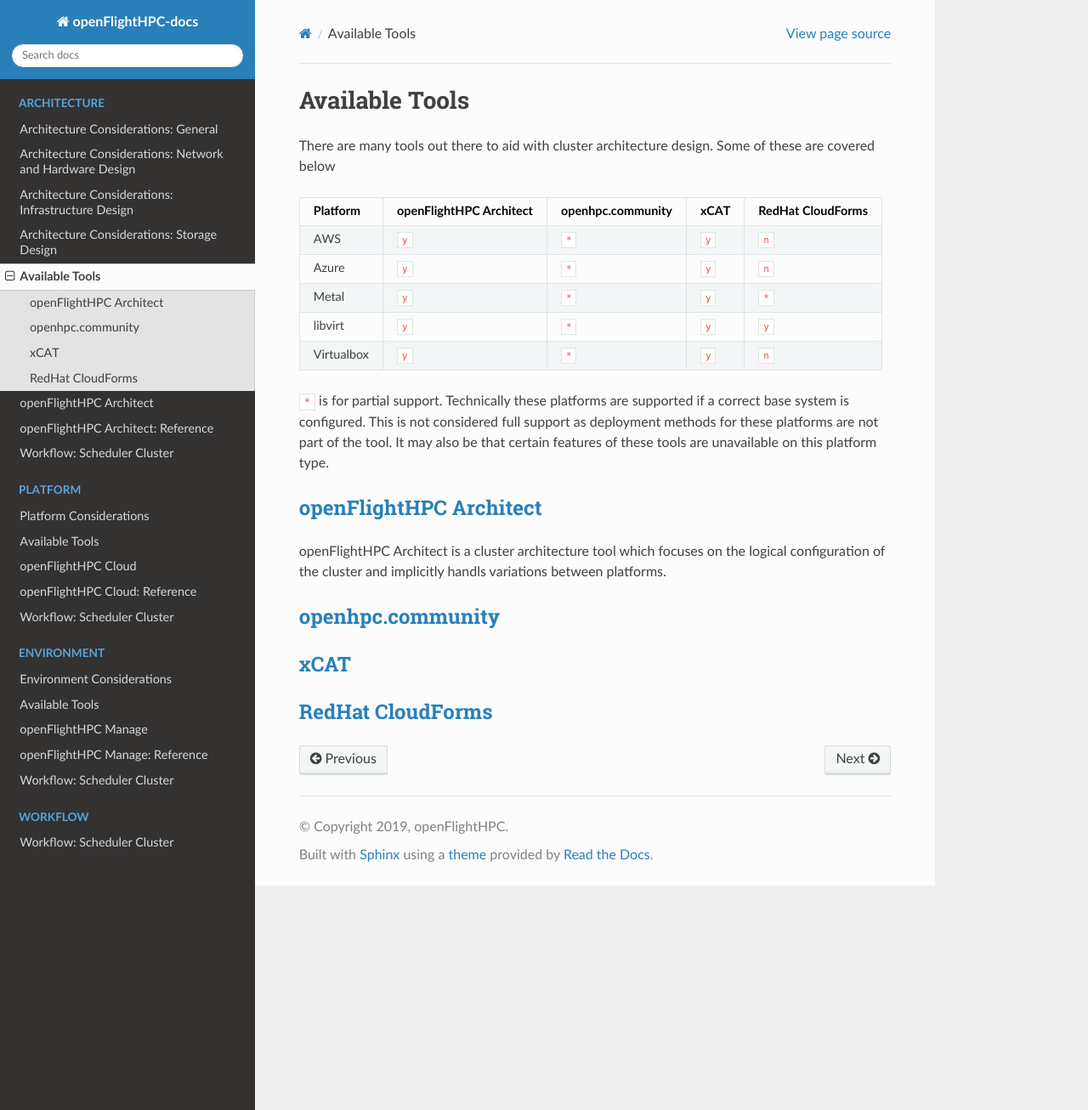
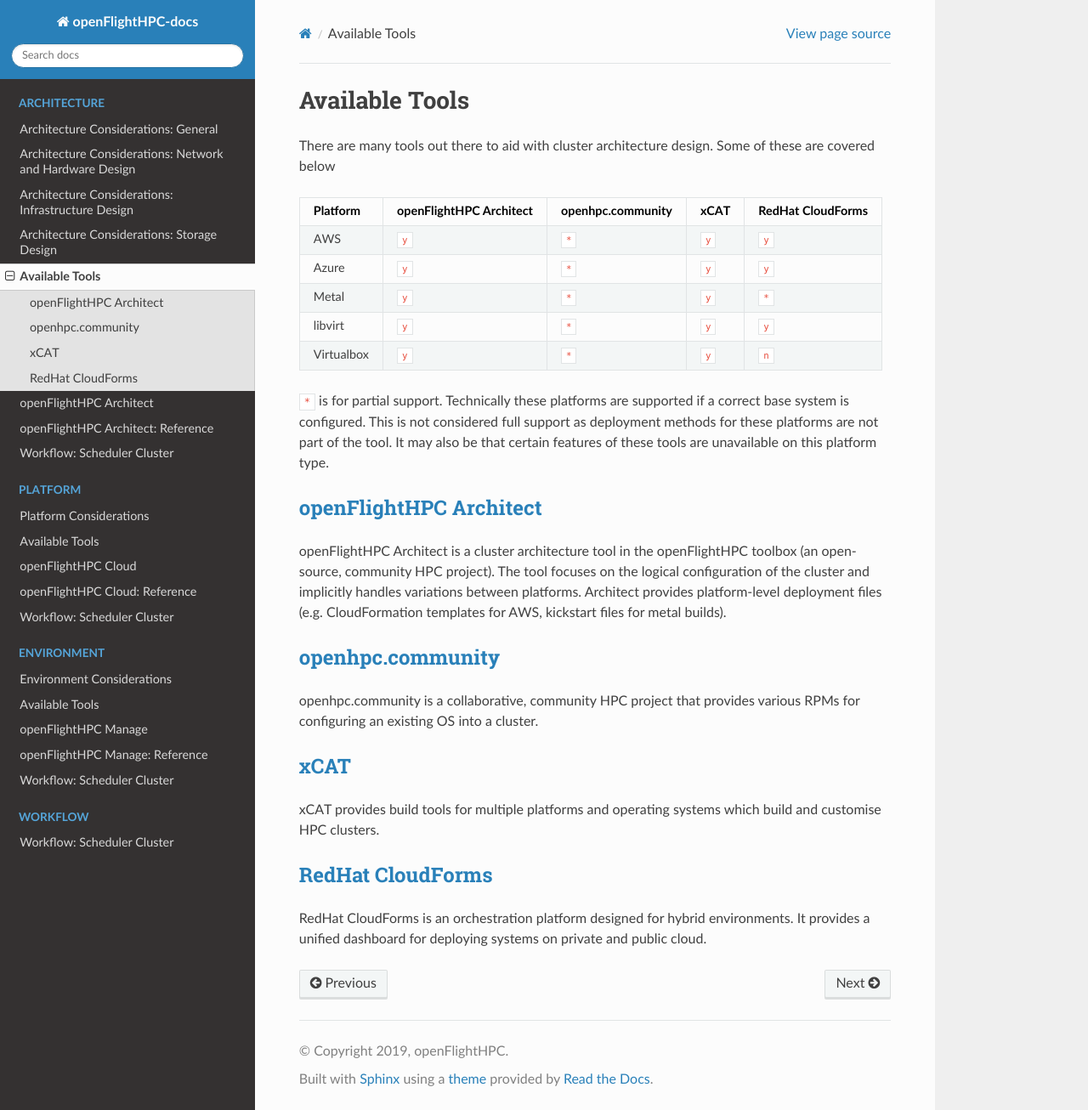
Before and after one commit to openflighthpc/build.openflighthpc.org, a Sphinx documentation site: the page built from docs/source/architecture/available-software-solutions.rst, in a window 1280 px wide and 1306 px high. Shown: the whole window at 85% size. Built offline with Sphinx 7.4.7 and the Read the Docs theme 2.0.0, drawn with Linux system fonts in a browser that asks for light colours.

Commit message:
More info on available tools

```diff
--- a/docs/source/architecture/available-software-solutions.rst
+++ b/docs/source/architecture/available-software-solutions.rst
@@ -10,9 +10,9 @@
 |               | openFlightHPC | openhpc.community  | xCAT  | RedHat CloudForms |
 | Platform      | Architect     |                    |       |                   |
 +===============+===============+====================+=======+===================+
-| AWS           |     ``y``     |       ``*``        | ``y`` |       ``n``       |
+| AWS           |     ``y``     |       ``*``        | ``y`` |       ``y``       |
 +---------------+---------------+--------------------+-------+-------------------+
-| Azure         |     ``y``     |       ``*``        | ``y`` |       ``n``       |
+| Azure         |     ``y``     |       ``*``        | ``y`` |       ``y``       |
 +---------------+---------------+--------------------+-------+-------------------+
 | Metal         |     ``y``     |       ``*``        | ``y`` |       ``*``       |
 +---------------+---------------+--------------------+-------+-------------------+
@@ -28,15 +28,19 @@
 :ref:`openFlightHPC Architect <openflighthpc-architect>`
 --------------------------------------------------------
 
-openFlightHPC Architect is a cluster architecture tool which focuses on the logical configuration of the cluster and implicitly handls variations between platforms.
+openFlightHPC Architect is a cluster architecture tool in the openFlightHPC toolbox (an open-source, community HPC project). The tool focuses on the logical configuration of the cluster and implicitly handles variations between platforms. Architect provides platform-level deployment files (e.g. CloudFormation templates for AWS, kickstart files for metal builds).
 
 `openhpc.community <http://openhpc.community>`_
 -----------------------------------------------
 
+openhpc.community is a collaborative, community HPC project that provides various RPMs for configuring an existing OS into a cluster.
 
 `xCAT <https://xcat.org>`_
 --------------------------
 
+xCAT provides build tools for multiple platforms and operating systems which build and customise HPC clusters.
 
 `RedHat CloudForms <https://www.redhat.com/en/technologies/management/cloudforms>`_
 -----------------------------------------------------------------------------------
+
+RedHat CloudForms is an orchestration platform designed for hybrid environments. It provides a unified dashboard for deploying systems on private and public cloud.
```
